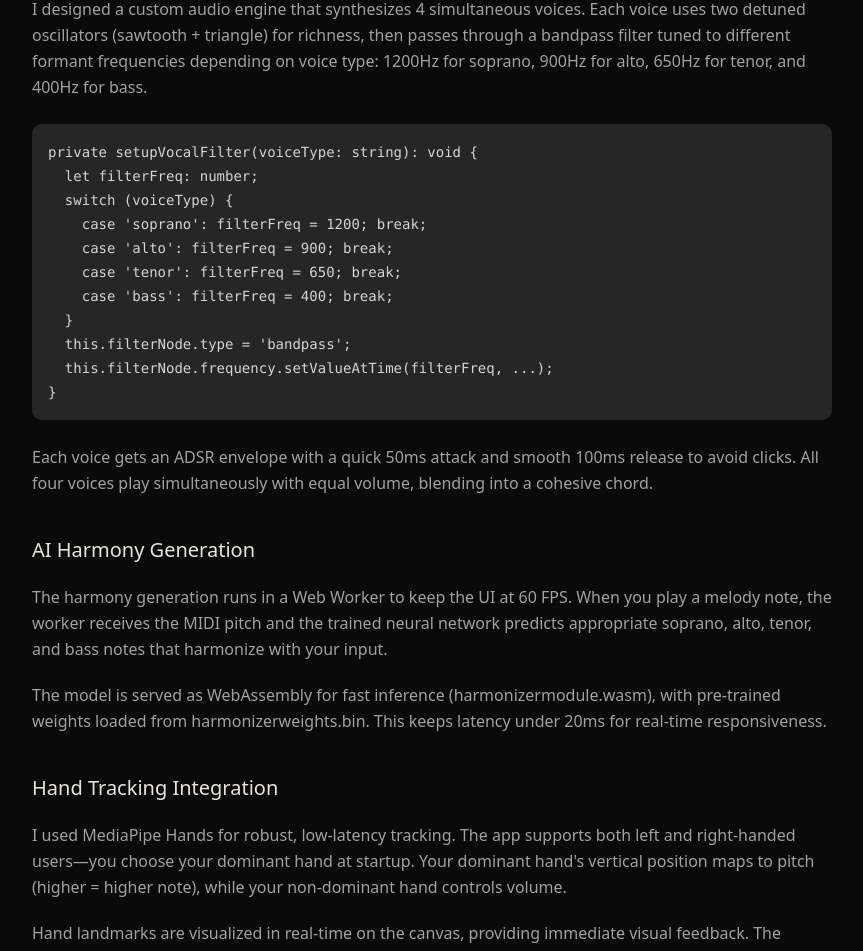
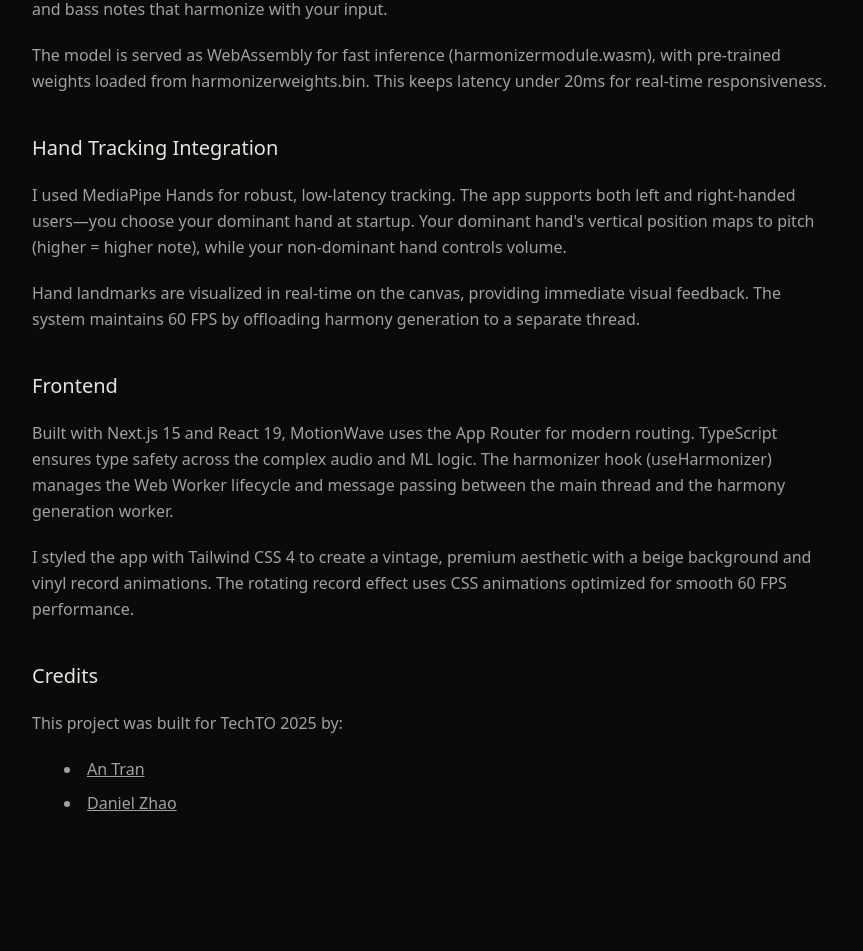
Before and after one commit to danielquzhao/personal-website-v2, a Next.js app: page /projects/motionwave in a window 1280 px wide. Shown: the part 1420-2371 px from the top of the page, without its empty margins (208-1071 px from the left). After the commit the page ends 2256 px from the top, so only its background shows below. Built offline with nearby package versions, Linux system fonts and the light colour scheme.

Commit message:
Add website and credits to motionwave

```diff
--- a/app/projects/motionwave/page.tsx
+++ b/app/projects/motionwave/page.tsx
@@ -18,37 +18,12 @@ export default function MotionWavePage() {
                     <section className="space-y-4">
                         <h2 className="text-xl font-medium text-foreground">Overview</h2>
                         <p className="text-base text-muted-foreground leading-relaxed">
-                            I wanted to create a musical instrument that anyone could play, regardless of musical background. MotionWave uses your webcam to track your hands: move your dominant hand up and down to control pitch, and use your other hand to adjust volume. The magic happens when a neural network generates 4-part vocal harmony in real-time.
+                            We wanted to create a musical instrument that anyone could play, regardless of musical background. MotionWave uses your webcam to track your hands: move your dominant hand up and down to control pitch, and use your other hand to adjust volume. A neural network generates 4-part vocal harmony to accompany your melody in real time.
                         </p>
 
                         <h2 className="text-xl font-medium text-foreground">Key Features</h2>
                         <p className="text-base text-muted-foreground leading-relaxed">
-                            The app uses MediaPipe's low-latency hand tracking for consistent gesture detection. An AI-powered neural network generates real-time 4-part SATB (Soprano, Alto, Tenor, Bass) harmony. I built a custom Web Audio API-based vocal synthesis engine with formant filtering for rich, vocal-like sound. The interface features a rotating vinyl record aesthetic with real-time hand landmark visualization and wave-based feedback.
-                        </p>
-
-                        <h2 className="text-xl font-medium text-foreground">Vocal Audio Engine</h2>
-                        <p className="text-base text-muted-foreground leading-relaxed">
-                            I designed a custom audio engine that synthesizes 4 simultaneous voices. Each voice uses two detuned oscillators (sawtooth + triangle) for richness, then passes through a bandpass filter tuned to different formant frequencies depending on voice type: 1200Hz for soprano, 900Hz for alto, 650Hz for tenor, and 400Hz for bass.
-                        </p>
-                        <div className="my-6">
-                            <pre className="bg-muted p-4 rounded-lg overflow-x-auto">
-                                <code className="language-typescript">
-                                    {`private setupVocalFilter(voiceType: string): void {
-  let filterFreq: number;
-  switch (voiceType) {
-    case 'soprano': filterFreq = 1200; break;
-    case 'alto': filterFreq = 900; break;
-    case 'tenor': filterFreq = 650; break;
-    case 'bass': filterFreq = 400; break;
-  }
-  this.filterNode.type = 'bandpass';
-  this.filterNode.frequency.setValueAtTime(filterFreq, ...);
-}`}
-                                </code>
-                            </pre>
-                        </div>
-                        <p className="text-base text-muted-foreground leading-relaxed">
-                            Each voice gets an ADSR envelope with a quick 50ms attack and smooth 100ms release to avoid clicks. All four voices play simultaneously with equal volume, blending into a cohesive chord.
+                            The app uses MediaPipe's low-latency hand tracking for consistent gesture detection. An AI-powered neural network generates real-time 4-part SATB (Soprano, Alto, Tenor, Bass) harmony. For sound output, we built a custom Web Audio API-based vocal synthesis engine with formant filtering.
                         </p>
 
                         <h2 className="text-xl font-medium text-foreground">AI Harmony Generation</h2>
@@ -67,18 +42,39 @@ export default function MotionWavePage() {
                             Hand landmarks are visualized in real-time on the canvas, providing immediate visual feedback. The system maintains 60 FPS by offloading harmony generation to a separate thread.
                         </p>
 
-                        <h2 className="text-xl font-medium text-foreground">Technical Architecture</h2>
+                        <h2 className="text-xl font-medium text-foreground">Frontend</h2>
                         <p className="text-base text-muted-foreground leading-relaxed">
                             Built with Next.js 15 and React 19, MotionWave uses the App Router for modern routing. TypeScript ensures type safety across the complex audio and ML logic. The harmonizer hook (useHarmonizer) manages the Web Worker lifecycle and message passing between the main thread and the harmony generation worker.
                         </p>
                         <p className="text-base text-muted-foreground leading-relaxed">
                             I styled the app with Tailwind CSS 4 to create a vintage, premium aesthetic with a beige background and vinyl record animations. The rotating record effect uses CSS animations optimized for smooth 60 FPS performance.
                         </p>
-
-                        <h2 className="text-xl font-medium text-foreground">Design Goals</h2>
-                        <p className="text-base text-muted-foreground leading-relaxed">
-                            I wanted MotionWave to feel magical—like you're conducting an invisible choir. The combination of gesture control, AI harmony, and vocal synthesis creates an expressive instrument that's accessible to anyone with a webcam. No musical training required.
-                        </p>
+                        <h2 className="text-xl font-medium text-foreground">Credits</h2>
+                        <div className="text-base text-muted-foreground leading-relaxed">
+                            This project was built for TechTO 2025 by:
+                            <ul className="list-disc list-inside marker:text-muted-foreground">
+                                <li>
+                                    <a
+                                        href="https://www.antran.dev/"
+                                        target="_blank"
+                                        rel="noopener noreferrer"
+                                        className="hover:underline text-muted-foreground transition-colors"
+                                    >
+                                        An Tran
+                                    </a>
+                                </li>
+                                <li>
+                                    <a
+                                        href="https://www.danielquzhao.com/"
+                                        target="_blank"
+                                        rel="noopener noreferrer"
+                                        className="hover:underline text-muted-foreground transition-colors"
+                                    >
+                                        Daniel Zhao
+                                    </a>
+                                </li>
+                            </ul>
+                        </div>
                     </section>
                 </div>
             </article>
--- a/data/portfolio.ts
+++ b/data/portfolio.ts
@@ -475,6 +475,7 @@ export const projects: Project[] = [
     technologies: ["Next.js", "TypeScript", "MediaPipe", "Web Audio API", "Web Workers"],
     links: {
       github: "https://github.com/danielquzhao/motionwave",
+      website: "https://techto25.vercel.app/",
     },
     overview:
       "Control the rhythm with your hands. MotionWave is a gesture-based musical instrument that uses MediaPipe hand tracking for pitch control and a neural network for real-time 4-part SATB harmony generation.",
```
